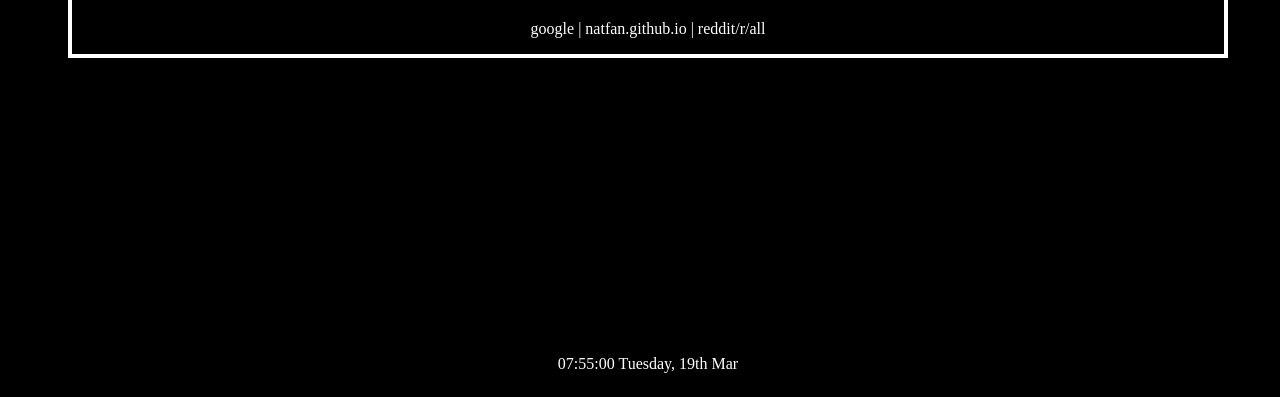
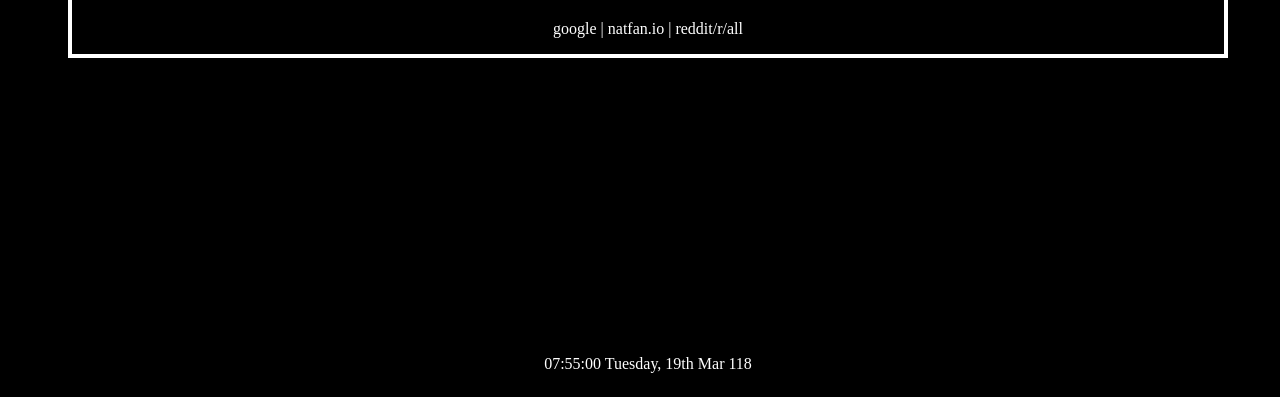
Before and after one commit to Natfan/FunLittleThings, a plain HTML site: page NewTab/index.html in a window 1280 px wide. Shown: the part 411-808 px from the top of the page. Drawn offline with Linux system fonts and the light colour scheme.

```diff
--- a/NewTab/index.html
+++ b/NewTab/index.html
@@ -30,7 +30,8 @@
                     dt = "th";
                 }
                 var m = months[cdt.getMonth()];
-                document.getElementById('date').innerHTML = d + ", " + dn + dt + " " + m;
+                var y = cdt.getYear();
+                document.getElementById('date').innerHTML = d + ", " + dn + dt + " " + m + " " + y;
                 setTimeout(datetime_date, 500);
             }
             datetime_time();
@@ -46,7 +47,7 @@
                         <h1>NATFAN</h1>
                     </div>
                     <div class="links">
-                        <p><a href="https://google.com">google</a> | <a href="https://natfan.github.io">natfan.github.io</a> | <a href="https://reddit.com/r/all">reddit/r/all</a></p>
+                        <p><a href="https://google.com">google</a> | <a href="https://natfan.io">natfan.io</a> | <a href="https://reddit.com/r/all">reddit/r/all</a></p>
                     </div>
                 </div>
             </div>
```
Also changed, not shown: 1 other file.
